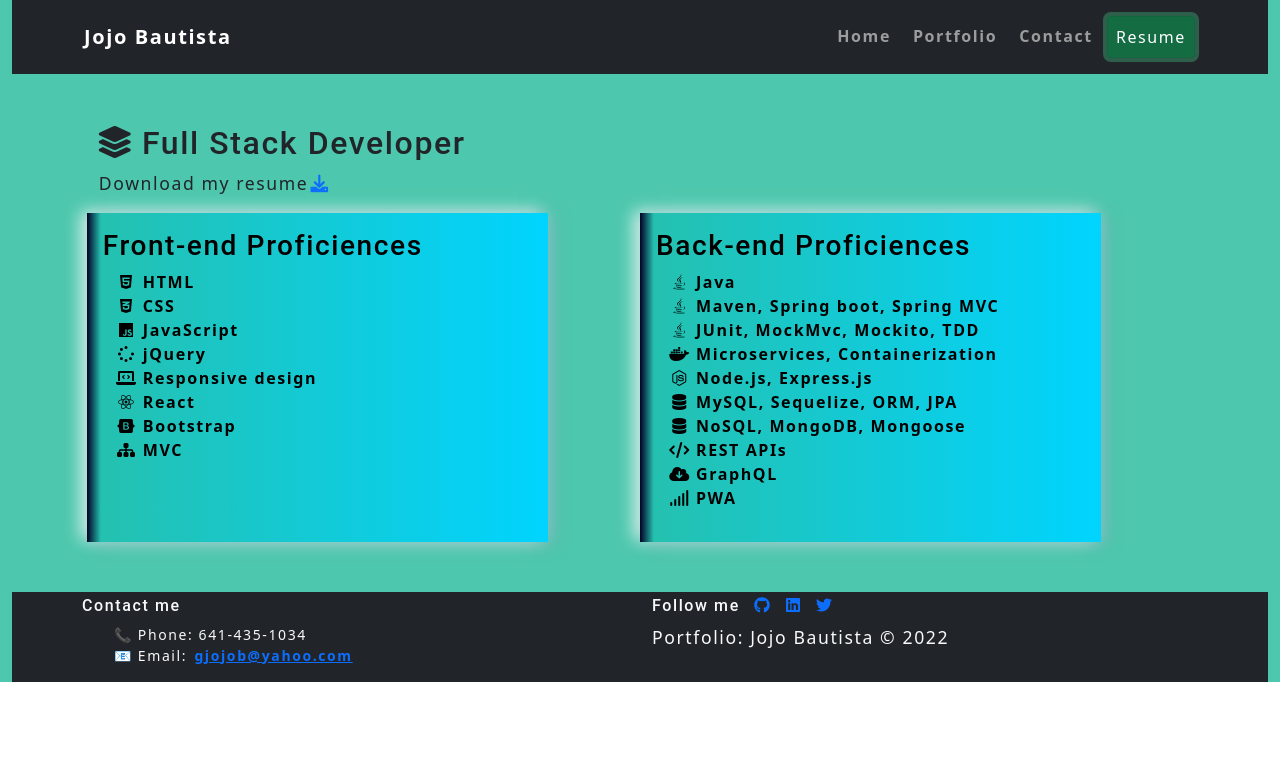
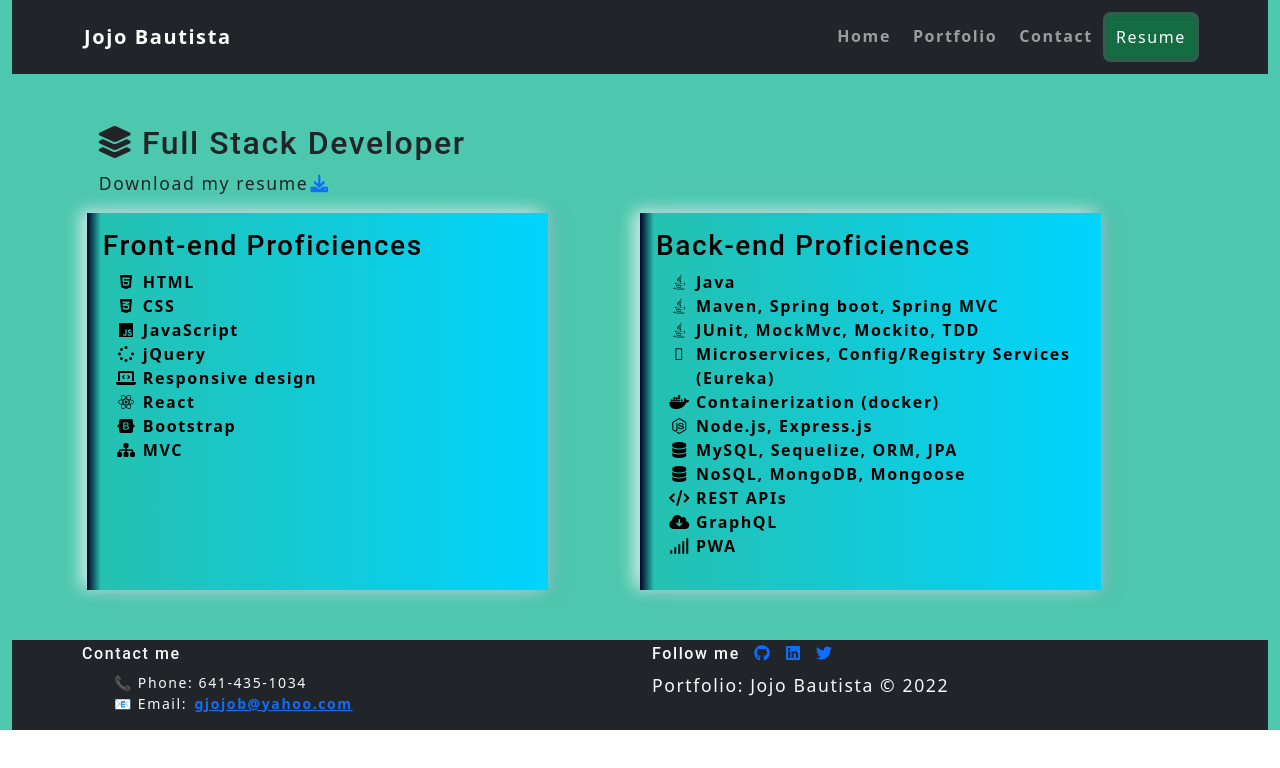
Before and after one commit to jojobautistaum/full-stack-developer-react-portfolio, a React (Create React App) app: page / in a window 1280 px wide. Both pictures are taken after a click on the item "Resume". Shown: the top 768 px of the page. Built offline with nearby package versions, Linux system fonts and the light colour scheme.

Commit message:
Updated skills in the back-end

```diff
--- a/src/pages/Resume.js
+++ b/src/pages/Resume.js
@@ -95,9 +95,15 @@ export default function Resume() {
             </li>
             <li>
               <span className="fa-li">
+              <i class="fa-duotone fa-server"></i>
+              </span>
+              Microservices, Config/Registry Services (Eureka)
+            </li>
+            <li>
+              <span className="fa-li">
                 <i className="fa-brands fa-docker"></i>
               </span>
-              Microservices, Containerization
+              Containerization (docker)
             </li>
             <li>
               <span className="fa-li">
```
